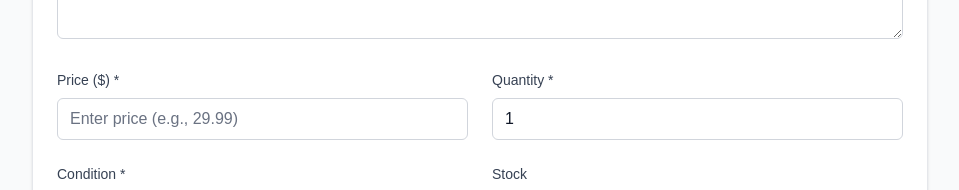
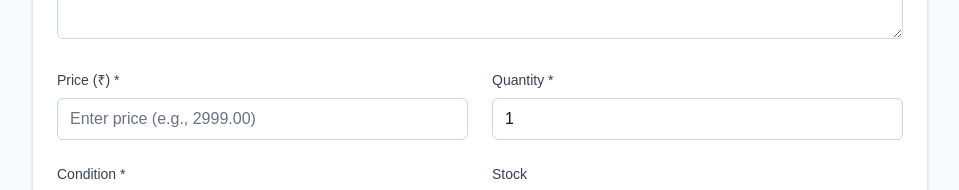
Before and after one commit to sanjaysagar12/EcoFinds, a Next.js app in the folder frontend/: page /product/create in a window 1280 px wide. Shown: the part 440-630 px from the top of the page, without its empty margins (160-1119 px from the left). Built offline with nearby package versions, Linux system fonts and the light colour scheme; no server answers; sample sign-in values are in the browser's storage.

Commit message:
fix: update product URLs and currency formatting to reflect Indian standards

```diff
--- a/frontend/app/components/Navbar.tsx
+++ b/frontend/app/components/Navbar.tsx
@@ -6,7 +6,7 @@ import { Search, ShoppingBag, User, Menu, X } from "lucide-react";
 const navItems = [
   {
     title: "Shop",
-    children: [{ title: "Best Sellers", url: "/products" }],
+    children: [{ title: "Best Sellers", url: "/product" }],
   },
   { title: "About", url: "/about" },
   { title: "Support", url: "/support" },
--- a/frontend/app/product/[id]/page.tsx
+++ b/frontend/app/product/[id]/page.tsx
@@ -165,9 +165,9 @@ export default function ProductDetailPage() {
   };
 
   const formatPrice = (price: number) => {
-    return new Intl.NumberFormat('en-US', {
+    return new Intl.NumberFormat('en-IN', {
       style: 'currency',
-      currency: 'USD',
+      currency: 'INR',
     }).format(price);
   };
 
--- a/frontend/app/product/create/page.tsx
+++ b/frontend/app/product/create/page.tsx
@@ -431,7 +431,7 @@ export default function CreateProductPage() {
 
                 <div>
                   <label htmlFor="price" className="block text-sm font-medium text-gray-700 mb-2">
-                    Price ($) *
+                    Price (₹) *
                   </label>
                   <input
                     type="number"
@@ -443,7 +443,7 @@ export default function CreateProductPage() {
                     min="0"
                     step="0.01"
                     className="w-full px-3 py-2 border border-gray-300 rounded-md focus:outline-none focus:ring-2 focus:ring-indigo-500 focus:border-indigo-500 placeholder-gray-500 text-gray-900"
-                    placeholder="Enter price (e.g., 29.99)"
+                    placeholder="Enter price (e.g., 2999.00)"
                   />
                 </div>
 
--- a/frontend/app/product/page.tsx
+++ b/frontend/app/product/page.tsx
@@ -127,9 +127,9 @@ export default function ProductsPage() {
   };
 
   const formatPrice = (price: number) => {
-    return new Intl.NumberFormat('en-US', {
+    return new Intl.NumberFormat('en-IN', {
       style: 'currency',
-      currency: 'USD',
+      currency: 'INR',
     }).format(price);
   };
 
```
